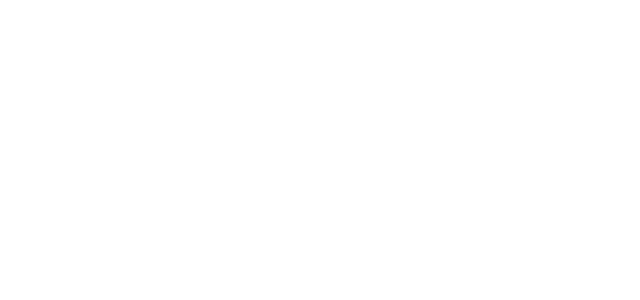
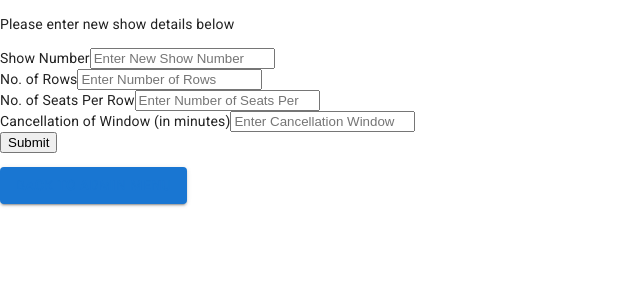
Before and after one commit to ewansou/JPMShowBookingUI, a React (Create React App) app: page /adminsetupshow in a window 1280 px wide. Shown: the top 300 px of the page, without its empty margins (0-640 px from the left). Built offline with nearby package versions, Linux system fonts and the light colour scheme.

Commit message:
completed all apis

```diff
--- a/src/App.js
+++ b/src/App.js
@@ -9,9 +9,12 @@
 import AdminViewShowByShowNumber from "./components/AdminViewShowByShowNumber";
 import AdminViewShowSeatingsByShowNumber from "./components/AdminViewShowSeatingsByShowNumber";
 import AdminViewShowSeatingsByShowNumberAndStatus from "./components/AdminViewShowSeatingsByShowNumberAndStatus";
+import AdminSetupShow from "./components/AdminSetupShow";
 
 import Buyer from "./components/Buyer";
 import BuyerRetrieveAvailableSeatingsByShowNumber from "./components/BuyerRetrieveAvailableSeatingsByShowNumber";
+import BuyerBookSeats from "./components/BuyerBookSeats";
+import BuyerCancelTicket from "./components/BuyerCancelTicket";
 
 import { ThemeProvider } from '@material-ui/core/styles'
 import theme from "./theme";
@@ -72,6 +75,12 @@
             />
             <DynamicLayout
             exact
+            path="/adminsetupshow"
+            component={AdminSetupShow}
+            layout="PHOTO10_PAGE"
+            />
+            <DynamicLayout
+            exact
             path="/buyer"
             component={Buyer}
             layout="PHOTO10_PAGE"
@@ -82,7 +91,6 @@
             component={BuyerRetrieveAvailableSeatingsByShowNumber}
             layout="PHOTO10_PAGE"
             />
-            {/*
             <DynamicLayout
             exact
             path="/buyerbookseats"
@@ -95,7 +103,6 @@
             component={BuyerCancelTicket}
             layout="PHOTO10_PAGE"
             />
-          */}
           </Switch>
         </div>
       </Router>
--- a/src/components/Admin.js
+++ b/src/components/Admin.js
@@ -28,6 +28,10 @@
       </Button>
 
       <Button variant="contained" color="primary">
+        <Link href="/adminsetupshow">Setup Show</Link>
+      </Button>
+
+      <Button variant="contained" color="primary">
         <Link href="/">BACK TO HOME</Link>
       </Button>
 
--- /dev/null
+++ b/src/components/AdminSetupShow.js
@@ -0,0 +1,106 @@
+import React,  { useEffect, useState }  from "react";
+import Button from "@material-ui/core/Button";
+import Link from "@material-ui/core/Link";
+import axios from "axios";
+
+function AdminSetupShow() {
+
+  const [showNumber, setShowNumber] = useState('');
+  const [numOfRows, setNumOfRows] = useState('');
+  const [numOfSeatsPerRow, setNumOfSeatsPerRow] = useState('');
+  const [cancelWindow, setCancelWindow] = useState('');
+
+  const [response, setResponse] = useState("");
+  const [isError, setIsError] = useState(false);
+  const [loading, setLoading] = useState(false);
+
+const handleSubmit = () => {
+  setLoading(true);
+  setIsError(false);
+  const data = {
+    showNumber: showNumber,
+    numberOfRows: numOfRows,
+    numberOfSeatsPerRow: numOfSeatsPerRow,
+    cancellationWindowInMinutes: cancelWindow
+  }
+
+  const URL = "http://localhost:23008/admin/api/setupShow";
+
+  console.log(data)
+
+  axios.post(URL, data).then(res => {
+    setResponse(res.data);
+    setLoading(false);
+  }).catch(err => {
+    setLoading(false);
+    setIsError(true);
+  });
+}
+
+  return (
+    <div>
+      <p>Please enter new show details below</p>
+
+        <div>
+          <label htmlFor="showNumber" className="">Show Number</label>
+          <input
+            type="number"
+            className="form-control"
+            id="show-number"
+            placeholder="Enter New Show Number"
+            value={showNumber}
+            onChange={e => setShowNumber(e.target.value)} />
+        </div>
+
+        <div>
+        <label htmlFor="noOfRows" className="">No. of Rows</label>
+        <input
+          type="number"
+          className="form-control"
+          id="no-of-rows"
+          placeholder="Enter Number of Rows"
+          value={numOfRows}
+          onChange={e => setNumOfRows(e.target.value)} />
+        </div>
+
+        <div>
+        <label htmlFor="noOfSeatsPerRow" className="">No. of Seats Per Row</label>
+        <input
+          type="number"
+          className="form-control"
+          id="no-of-seats-per-row"
+          placeholder="Enter Number of Seats Per Row"
+          value={numOfSeatsPerRow}
+          onChange={e => setNumOfSeatsPerRow(e.target.value)} />
+        </div>
+
+        <div>
+        <label htmlFor="showNumber" className="">Cancellation of Window (in minutes)</label>
+        <input
+          type="number"
+          className="form-control"
+          id="cancellation-window"
+          placeholder="Enter Cancellation Window (in minutes)"
+          value={cancelWindow}
+          onChange={e => setCancelWindow(e.target.value)} />
+        </div>
+
+        {isError && <small className="mt-3 d-inline-block text-danger">Something went wrong. Please try again later.</small>}
+
+        <button
+          type="submit"
+          className=""
+          onClick={handleSubmit}
+          disabled={loading}
+        >{loading ? 'Loading...' : 'Submit'}</button>
+
+      <p>{response}</p>
+
+      <Button variant="contained" color="primary">
+        <Link href="/admin">BACK TO ADMIN MENU</Link>
+      </Button>
+    </div>
+  );
+}
+
+export default AdminSetupShow;
--- /dev/null
+++ b/src/components/BuyerBookSeats.js
@@ -0,0 +1,98 @@
+import React,  { useEffect, useState }  from "react";
+import Button from "@material-ui/core/Button";
+import Link from "@material-ui/core/Link";
+import axios from "axios";
+
+function BuyerBookSeats() {
+
+  const [showNumber, setShowNumber] = useState('');
+  const [mobileNumber, setMobileNumber] = useState('');
+  const [seats, setSeats] = useState('');
+
+  const [response, setResponse] = useState();
+  const [isError, setIsError] = useState(false);
+  const [loading, setLoading] = useState(false);
+
+const handleSubmit = () => {
+
+  const seatArray = Array.from(seats.replaceAll(' ', '').split(','));
+
+  console.log(seatArray)
+
+  setLoading(true);
+  setIsError(false);
+  const data = {
+    showNumber: showNumber,
+    mobileNumber: mobileNumber,
+    seats: seatArray
+  }
+
+  const URL = "http://localhost:23008/buyer/api/bookSeats";
+
+  console.log(data)
+
+  axios.post(URL, data).then(res => {
+    setResponse(res.data);
+    setLoading(false);
+  }).catch(err => {
+    setLoading(false);
+    setIsError(true);
+  });
+}
+
+  return (
+    <div>
+      <p>Please fill in table below to book seats</p>
+
+        <div>
+          <label htmlFor="showNumber" className="">Show Number</label>
+          <input
+            type="number"
+            className="form-control"
+            id="show-number"
+            placeholder="Enter New Show Number"
+            value={showNumber}
+            onChange={e => setShowNumber(e.target.value)} />
+        </div>
+
+        <div>
+        <label htmlFor="mobileNumber" className="">Mobile Number</label>
+        <input
+          type="text"
+          className="form-control"
+          id="mobile-number"
+          placeholder="Enter Mobile Number"
+          value={mobileNumber}
+          onChange={e => setMobileNumber(e.target.value)} />
+        </div>
+
+        <div>
+        <label htmlFor="seats" className="">Please Enter The Seats You want To Book</label>
+        <input
+          type="text"
+          className="form-control"
+          id="seats"
+          placeholder="Please Enter The Seats You want To Book"
+          value={seats}
+          onChange={e => setSeats(e.target.value)} />
+        </div>
+
+        {isError && <small className="mt-3 d-inline-block text-danger">Something went wrong. Please try again later.</small>}
+
+        <button
+          type="submit"
+          className=""
+          onClick={handleSubmit}
+          disabled={loading}
+        >{loading ? 'Loading...' : 'Submit'}</button>
+
+        <pre>{JSON.stringify(response, null, 2)}</pre>
+
+      <Button variant="contained" color="primary">
+        <Link href="/buyer">BACK TO BUYER MENU</Link>
+      </Button>
+    </div>
+  );
+}
+
+export default BuyerBookSeats;
--- /dev/null
+++ b/src/components/BuyerCancelTicket.js
@@ -0,0 +1,80 @@
+import React,  { useEffect, useState }  from "react";
+import Button from "@material-ui/core/Button";
+import Link from "@material-ui/core/Link";
+import axios from "axios";
+
+function BuyerCancelTicket() {
+
+  const [ticketNumber, setTicketNumber] = useState('');
+  const [mobileNumber, setMobileNumber] = useState('');
+
+  const [response, setResponse] = useState();
+  const [isError, setIsError] = useState(false);
+  const [loading, setLoading] = useState(false);
+
+const handleSubmit = () => {
+  setLoading(true);
+  setIsError(false);
+  const data = {
+    ticket: ticketNumber,
+    mobileNumber: mobileNumber
+  }
+
+  const URL = "http://localhost:23008/buyer/api/cancelTicket";
+
+  console.log(data)
+
+  axios.post(URL, data).then(res => {
+    setResponse(res.data);
+    setLoading(false);
+  }).catch(err => {
+    setLoading(false);
+    setIsError(true);
+  });
+}
+
+  return (
+    <div>
+      <p>Please enter details below to cancel your ticket</p>
+
+        <div>
+        <label htmlFor="ticketNumber" className="">Ticket Number</label>
+        <input
+          type="text"
+          className="form-control"
+          id="ticket-number"
+          placeholder="Enter Your Ticket Number"
+          value={ticketNumber}
+          onChange={e => setTicketNumber(e.target.value)} />
+        </div>
+
+        <div>
+        <label htmlFor="mobileNumber" className="">Mobile Number</label>
+        <input
+          type="text"
+          className="form-control"
+          id="mobile-number"
+          placeholder="Enter Your Mobile Number"
+          value={mobileNumber}
+          onChange={e => setMobileNumber(e.target.value)} />
+        </div>
+
+        {isError && <small className="mt-3 d-inline-block text-danger">Something went wrong. Please try again later.</small>}
+
+        <button
+          type="submit"
+          className=""
+          onClick={handleSubmit}
+          disabled={loading}
+        >{loading ? 'Loading...' : 'Submit'}</button>
+
+        <pre>{JSON.stringify(response, null, 2)}</pre>
+
+      <Button variant="contained" color="primary">
+        <Link href="/buyer">BACK TO BUYER MENU</Link>
+      </Button>
+    </div>
+  );
+}
+
+export default BuyerCancelTicket;
```
